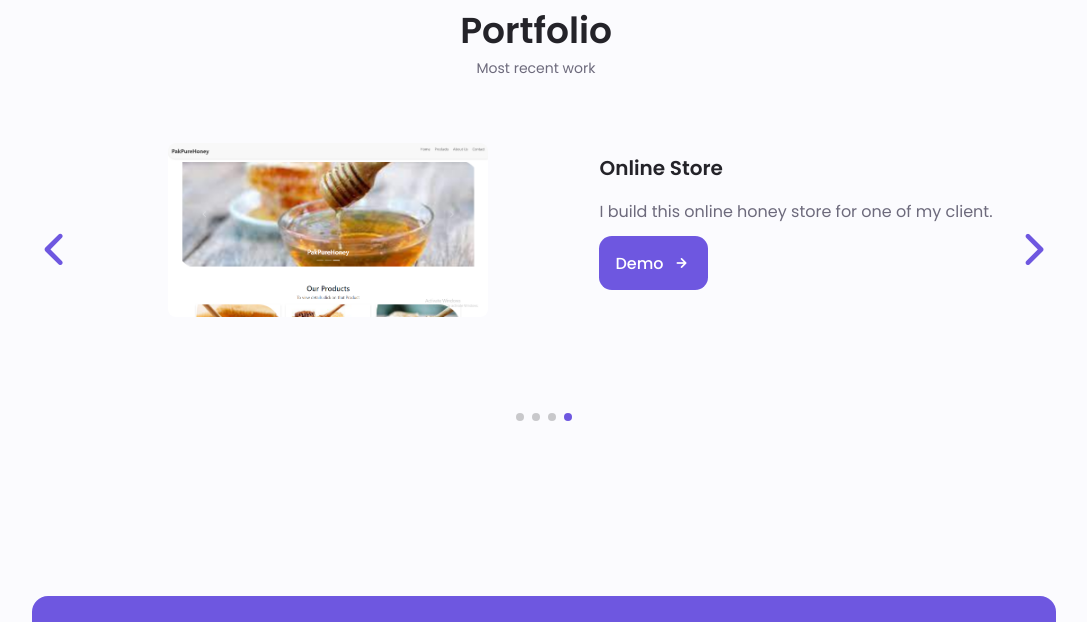
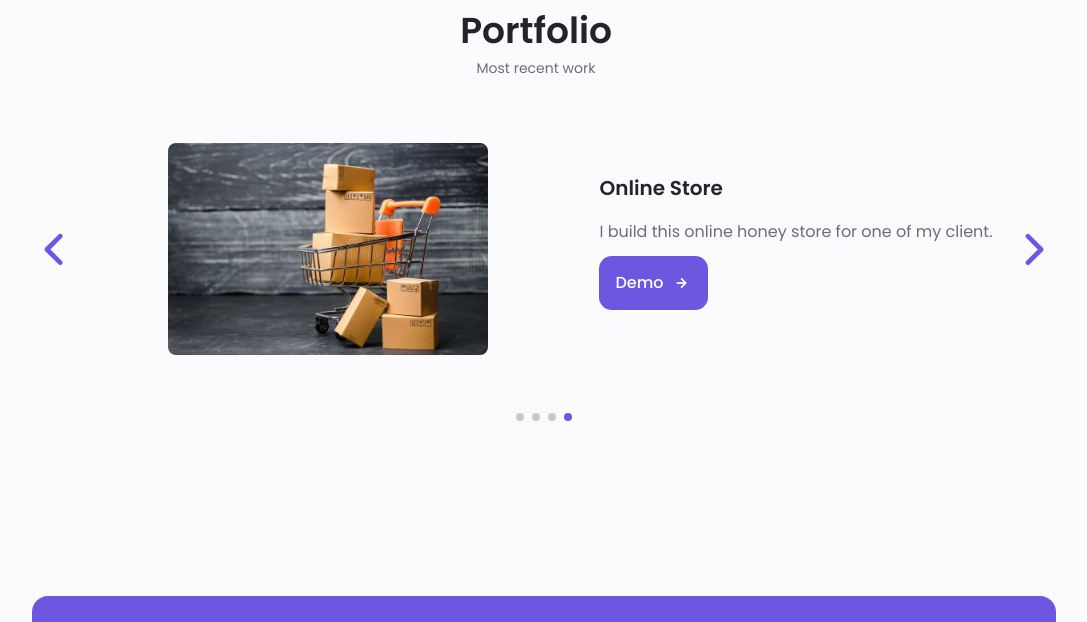
Before and after one commit to fidaakhon/portfolio1, a plain HTML site: page index.html in a window 1280 px wide. Shown: the part 3478-4100 px from the top of the page, without its empty margins (104-1191 px from the left). Drawn offline with nearby package versions, Linux system fonts and the light colour scheme.

Commit message:
Update index.html

```diff
--- a/index.html
+++ b/index.html
@@ -755,7 +755,7 @@
                     </div>
                   <!--==================== PORTFOLIO 4====================-->
                     <div class="portfolio__content grid swiper-slide">
-                        <img src="assets/img/Portfolio4.png" alt="" draggable="false" class="portfolio__img">
+                        <img src="assets/img/Portfolio4,.jpg" alt="" draggable="false" class="portfolio__img">
 
                         <div class="portfolio__data">
                             <h3 class="portfolio__title">Online Store</h3>
```
